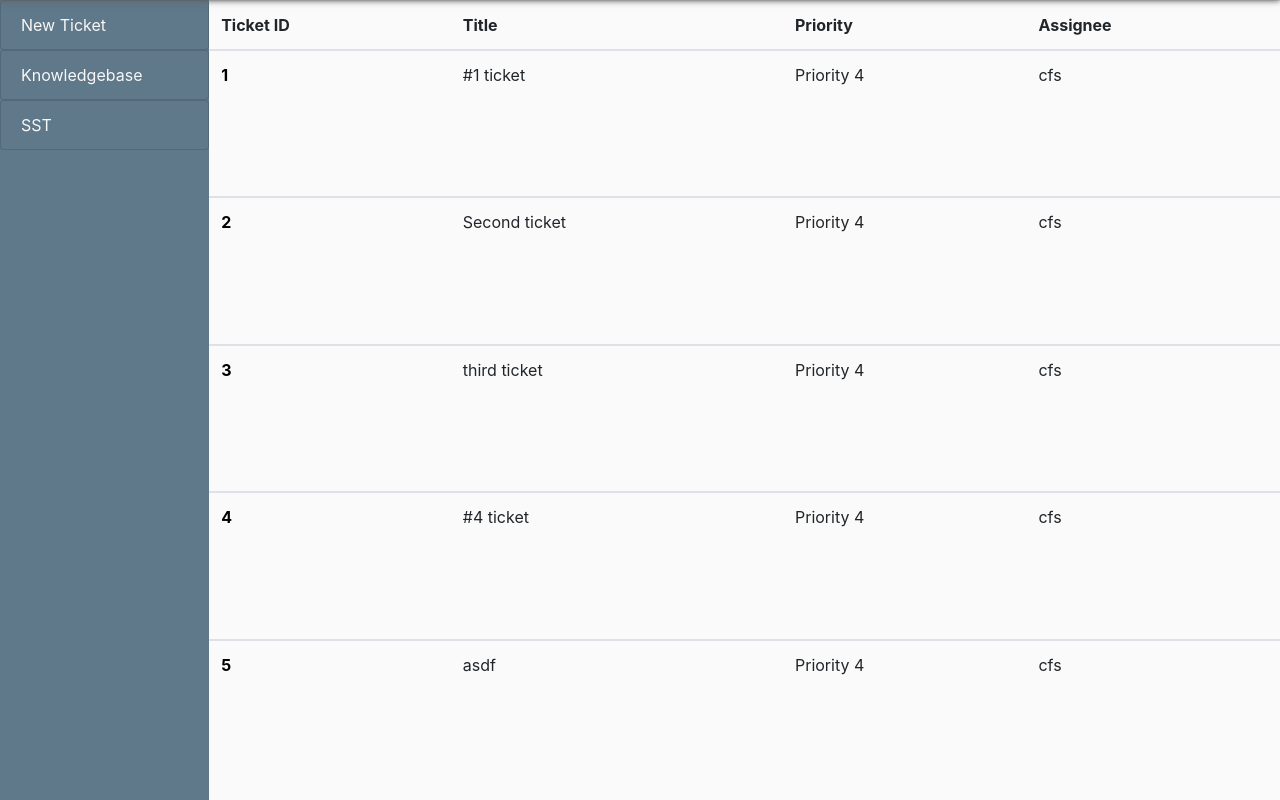
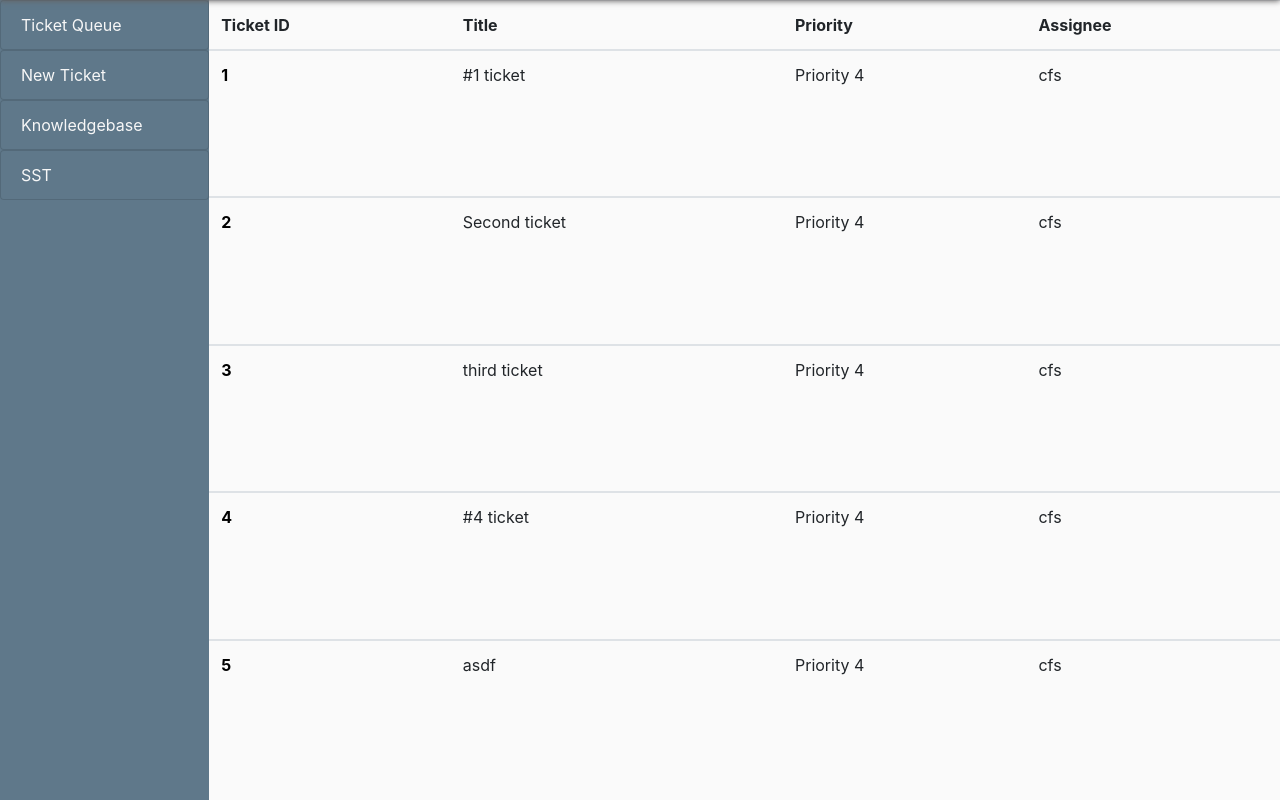
Before and after one commit to bitupgrade/ticket_system, a Django app: page / in a window 1280 px wide. Shown: the part 56-856 px from the top of the page. Run offline with Django 3.2, Linux system fonts and the light colour scheme; data comes from the database, SQL or seed files in the repository; some libraries are stand-ins or nearby versions.

Commit message:
added link to ticket queue to sidebar

```diff
--- a/blog/templates/blog/base.html
+++ b/blog/templates/blog/base.html
@@ -49,6 +49,11 @@
       <nav id="sidebar">
 
         <ul class="list-unstyled components">
+          <a href="{% url 'blog-home' %}">
+            <li class="list-group-item d-flex justify-content-between align-items-center" style="background-color:#5f788a;">
+              Ticket Queue
+            </li>
+          </a>
           <a href="{% url 'post-create' %}">
             <li class="list-group-item d-flex justify-content-between align-items-center" style="background-color:#5f788a;">
               New Ticket
```
